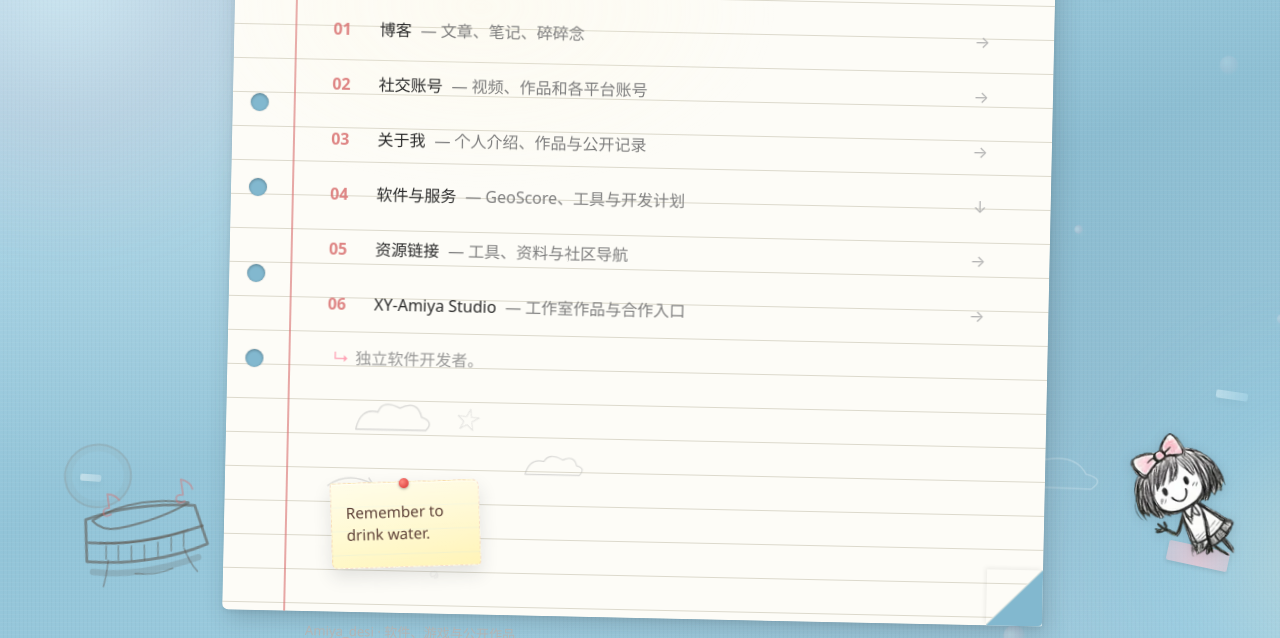
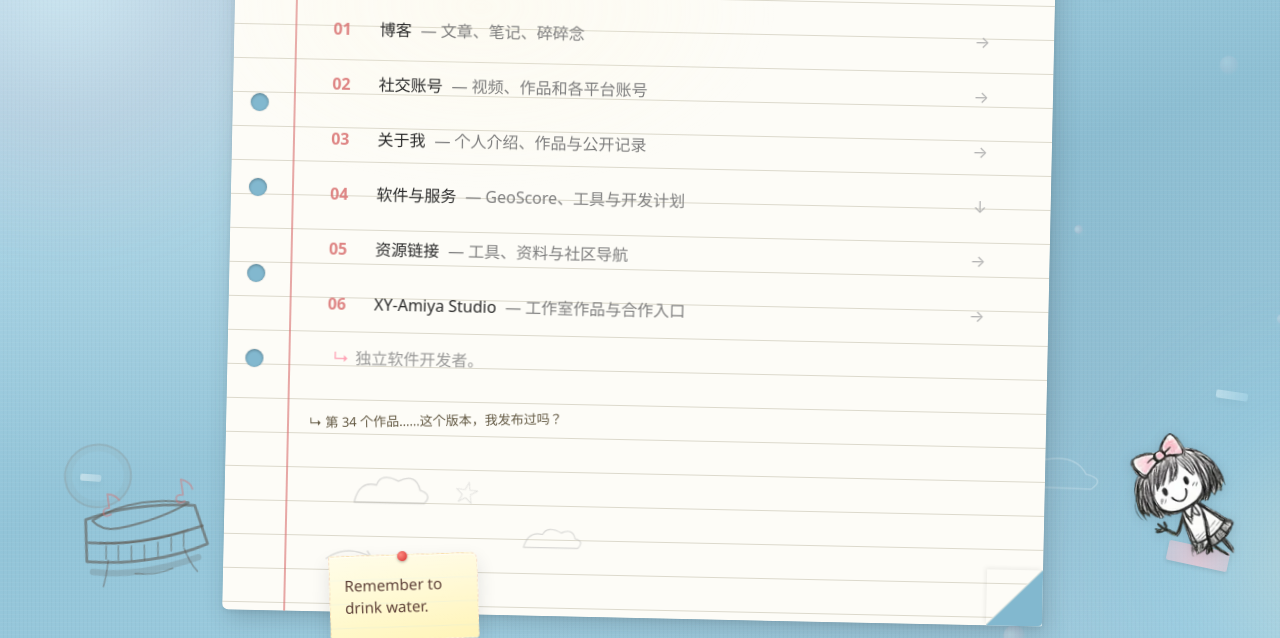
Before and after one commit to Amiyadesi/sayori-home, a website: page public/index.html in a window 1280 px wide. Shown: the part 162-800 px from the top of the page. Drawn offline with Linux system fonts and the light colour scheme; no server answers.

Commit message:
feat: leave a Project 34 paper clue on the normal homepage (#9)
Co-authored-by: Amiya_desi <771087882@qq.com>

```diff
--- a/public/index.html
+++ b/public/index.html
@@ -370,6 +370,7 @@
 						<span class="margin-text">独立软件开发者。</span>
 					</div>
 
+					<p style="font-size:13px;transform:rotate(-2deg);margin:22px 0"><a href="/project-34/" style="color:#625842;text-underline-offset:5px">↳ 第 34 个作品……这个版本，我发布过吗？</a></p>
 					<div class="notebook-extras">
 						<div class="sketch-area" aria-hidden="true">
 							<svg class="doodle doodle-cloud-1" viewBox="0 0 120 60">
```
Also changed, not shown: public/project-34/index.html (added, +1 -0 lines).
